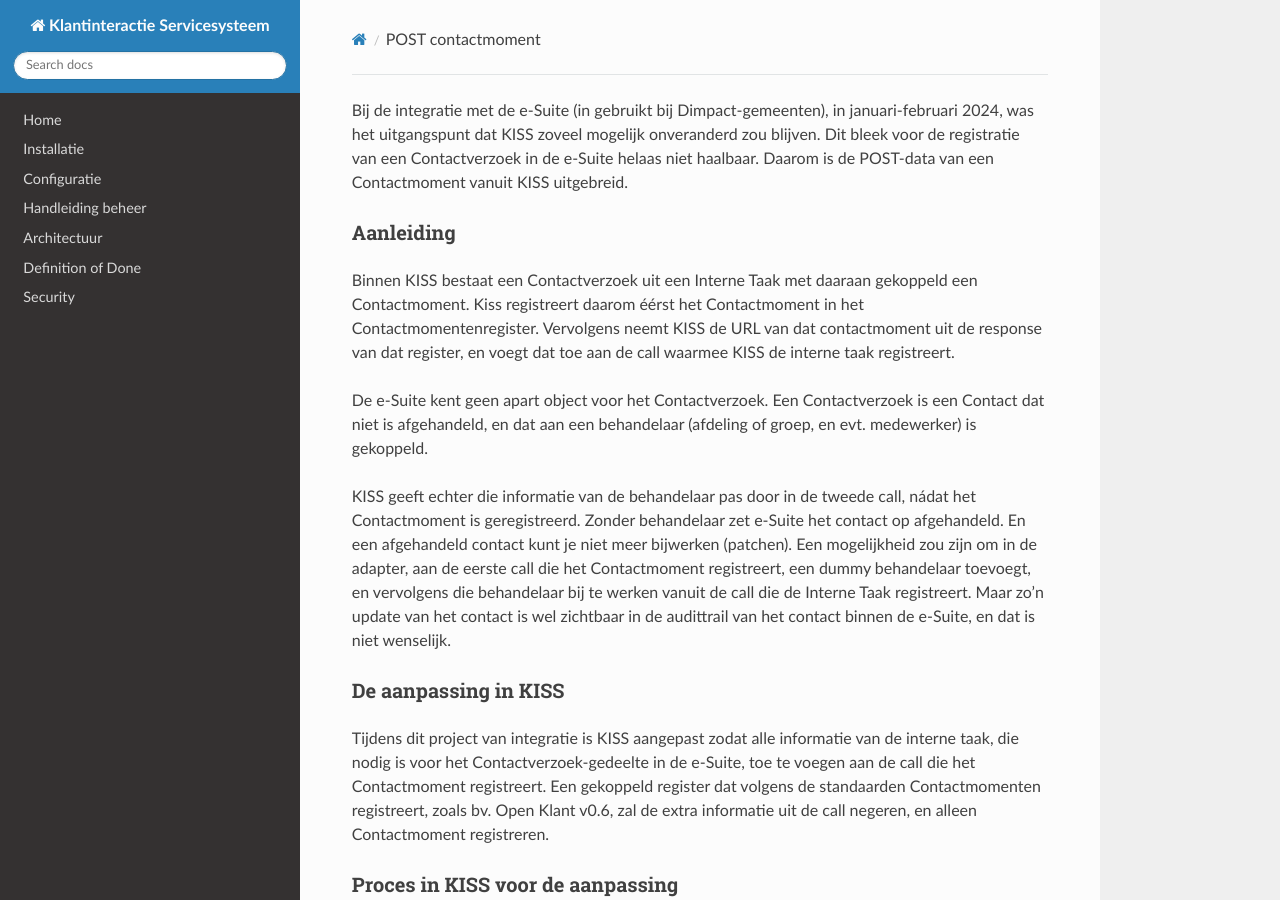
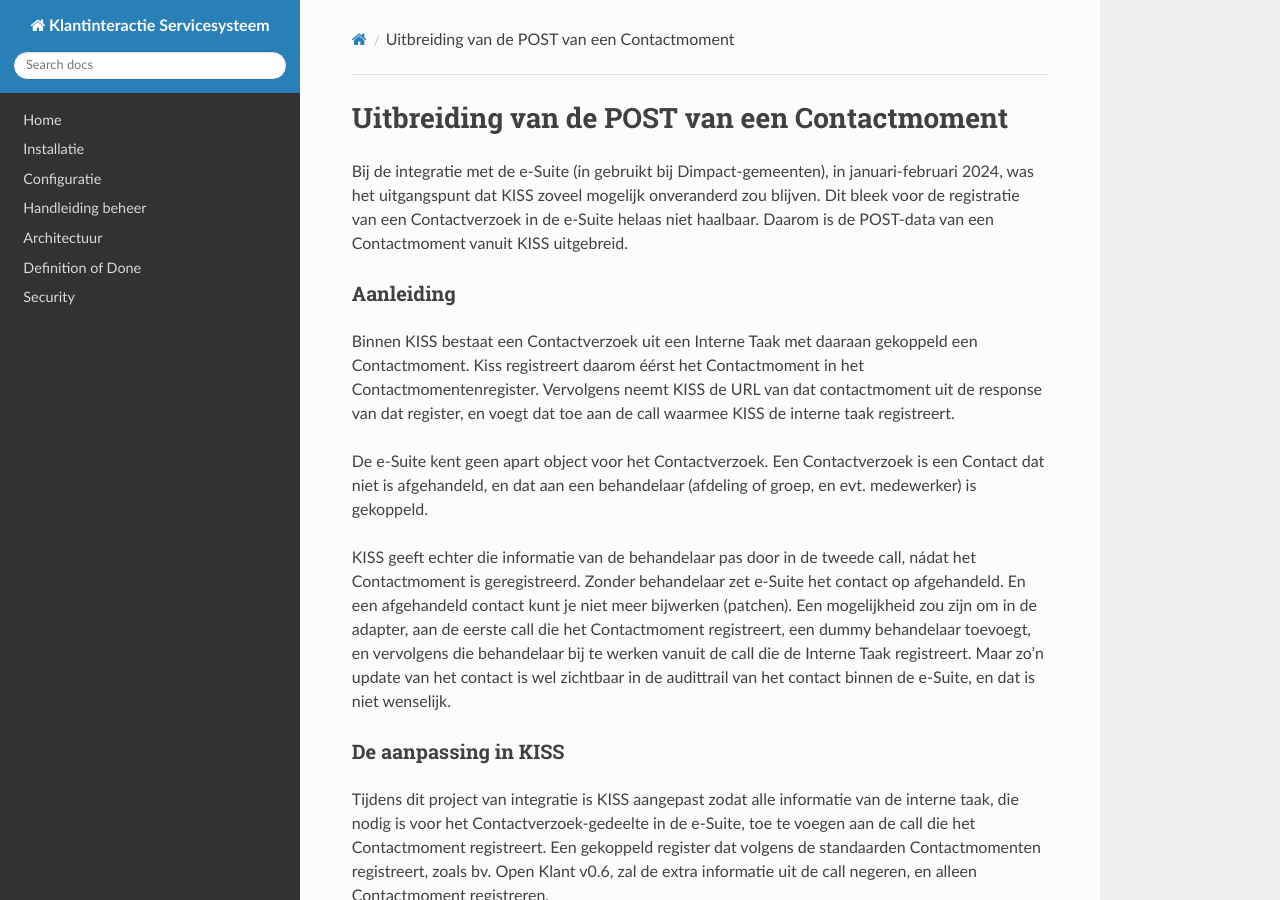
Before and after one commit to Klantinteractie-Servicesysteem/.github, an MkDocs documentation site: the page built from docs/POST-contactmoment.md, in a window 1280 px wide and 900 px high. Built offline with MkDocs 1.6.1, drawn with Linux system fonts in a browser that asks for light colours; nearby versions of some CDN libraries.

Commit message:
Update POST-contactmoment.md
Toch nog titel toegevoegd

```diff
--- a/docs/POST-contactmoment.md
+++ b/docs/POST-contactmoment.md
@@ -1,3 +1,5 @@
+# Uitbreiding van de POST van een Contactmoment
+
 Bij de integratie met de e-Suite (in gebruikt bij Dimpact-gemeenten), in januari-februari 2024, was het uitgangspunt dat KISS zoveel mogelijk onveranderd zou blijven. Dit bleek voor de registratie van een Contactverzoek in de e-Suite helaas niet haalbaar. Daarom is de  POST-data van een Contactmoment vanuit KISS uitgebreid.
 
 ### Aanleiding
```
